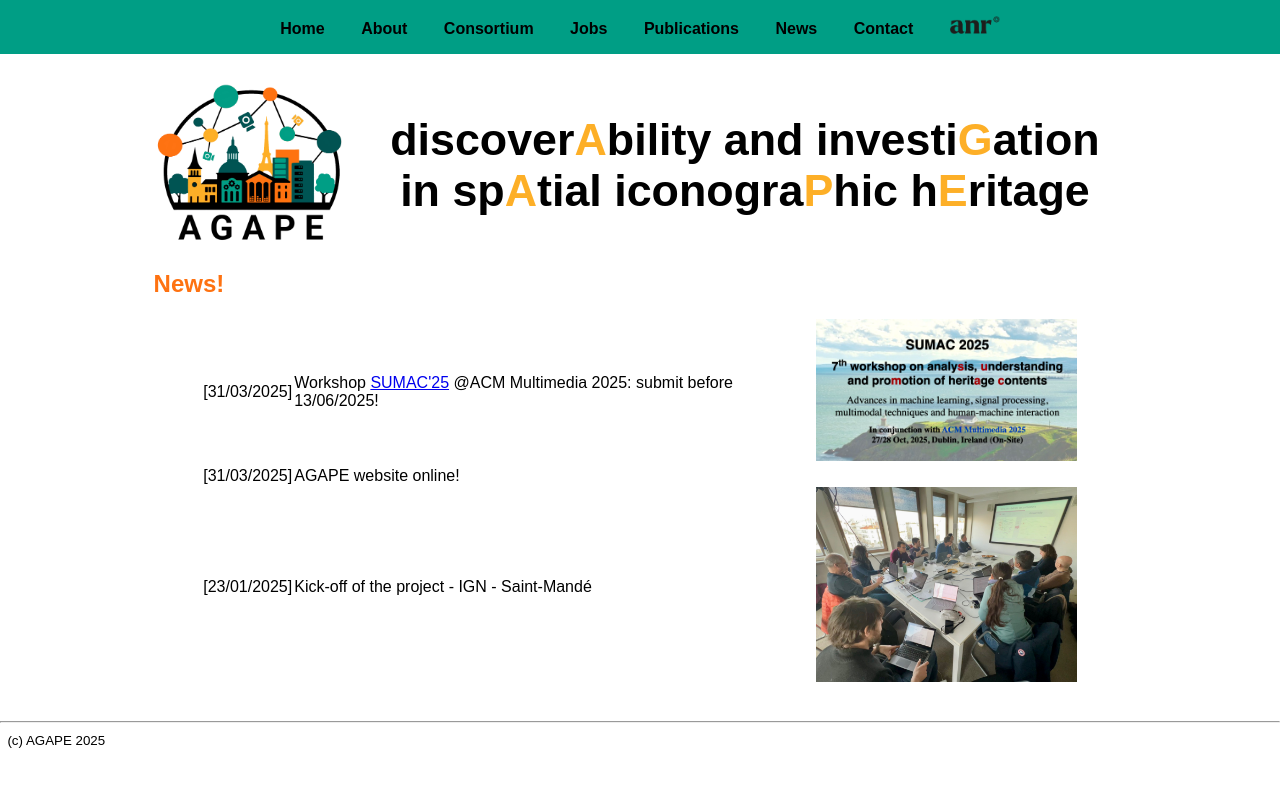
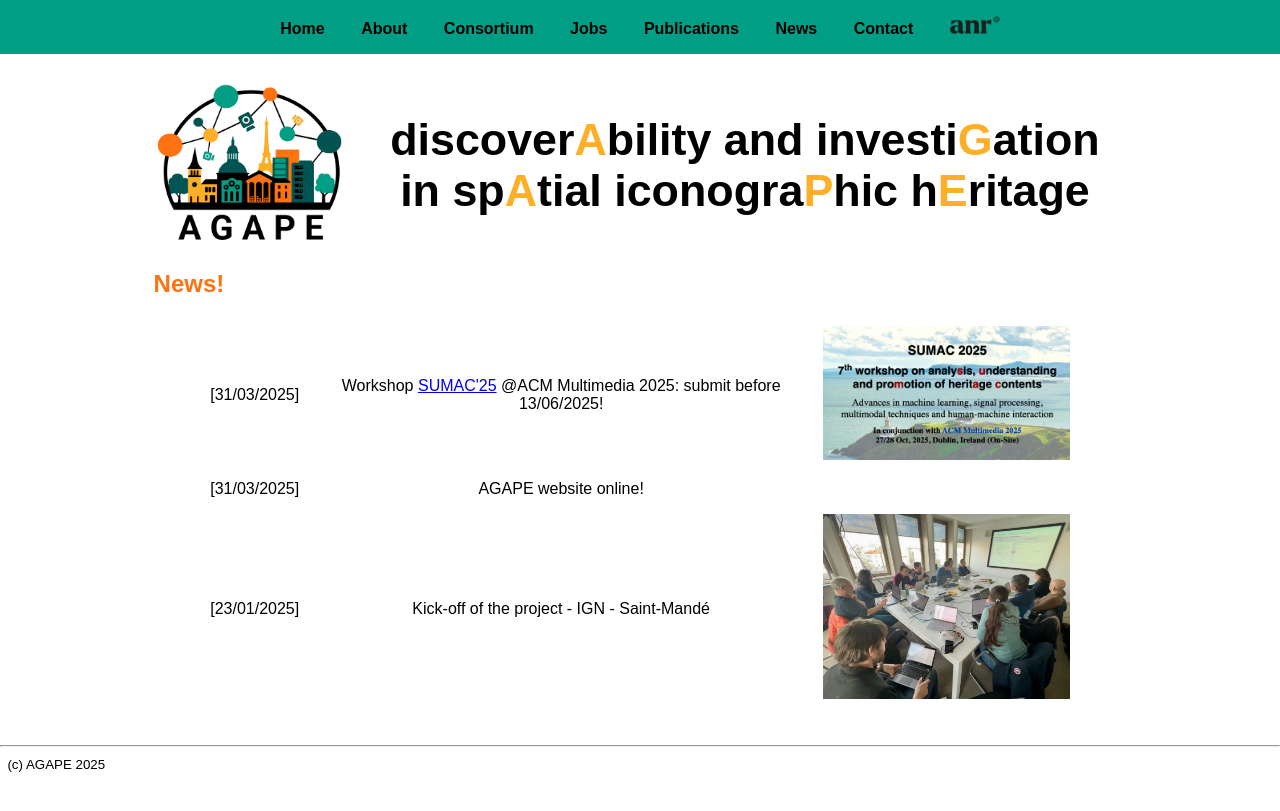
Before and after one commit to AGAPE-ANR/agape-anr.github.io, a Jekyll site: the page built from news.md, in a window 1280 px wide. Shown: the top 811 px of the page. Built offline with Jekyll 4.4.1, drawn with Linux system fonts in a browser that asks for light colours.

Commit message:
Update news.md

```diff
--- a/news.md
+++ b/news.md
@@ -6,7 +6,7 @@ permalink: /news/
 
 <h2> News!</h2>
 
-<table width="90%">
+<table width="90%" border="0" cellpadding="8" style="text-align: center; vertical-align: middle;">
 	<tr>
 		<td> [31/03/2025]</td>
 		<td> Workshop <a href="https://sumac-workshops.github.io/2025/" target=new>SUMAC'25</a> @ACM Multimedia 2025: submit before 13/06/2025!</td>
```
